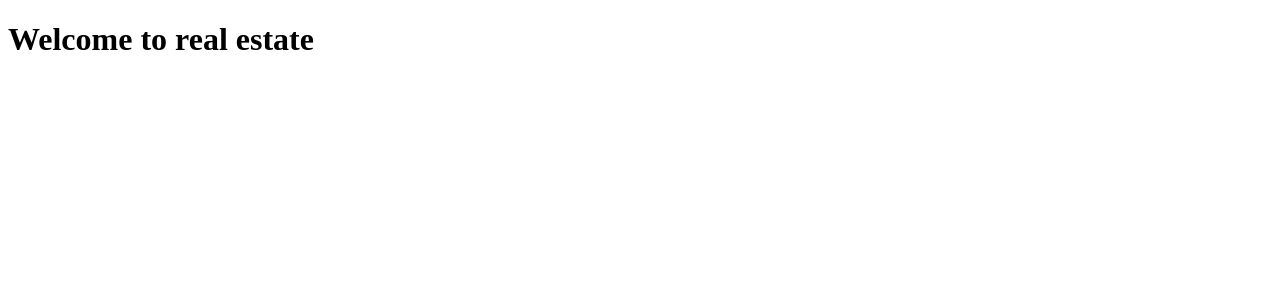
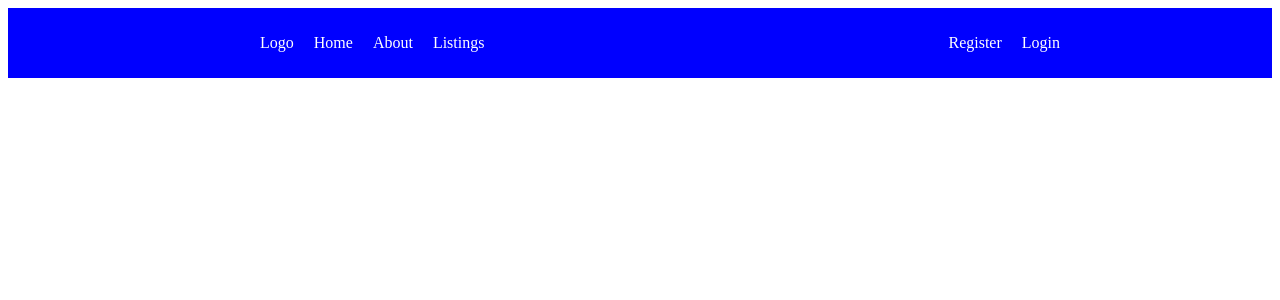
Before and after one commit to Nayar/realestatedjango, a Django app: page / in a window 1280 px wide. Shown: the top 300 px of the page. Run offline with Django 3.2, Linux system fonts and the light colour scheme.

Commit message:
added navbar

```diff
--- a/realestate/listings/templates/index.html
+++ b/realestate/listings/templates/index.html
@@ -1,4 +1,43 @@
 <!DOCTYPE html>
 <html>
-    <h1>Welcome to real estate</h1>
+<head>
+    <style>
+        nav {
+            background-color: blue;
+            color: white;
+            display: flex;
+            flex-direction: row;
+            justify-content: space-around;
+        }
+
+        ul {
+            display: flex;
+            flex-direction: row;
+            justify-content: space-between;
+        }
+
+        li {
+            list-style: none;
+            padding: 10px;
+        }
+
+
+    </style>
+</head>
+<body>
+    <header>
+        <nav>
+            <ul>
+                <li>Logo</li>
+                <li>Home</li>
+                <li>About</li>
+                <li>Listings</li>
+            </ul>
+            <ul>
+                <li>Register</li>
+                <li>Login</li>
+            </ul>
+        </nav>
+    </header>
+</body>
 </html>
```
